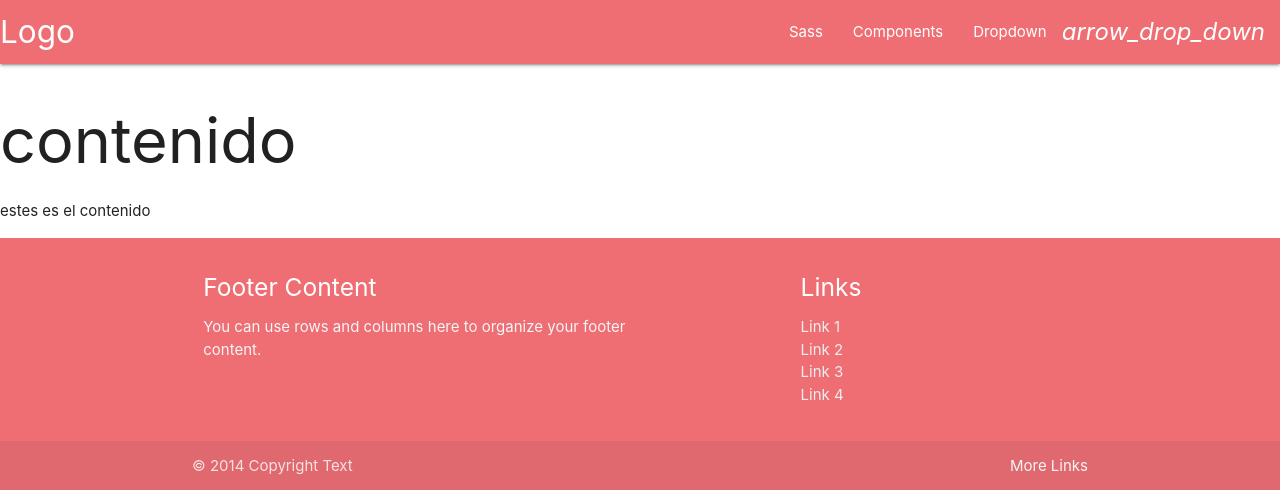
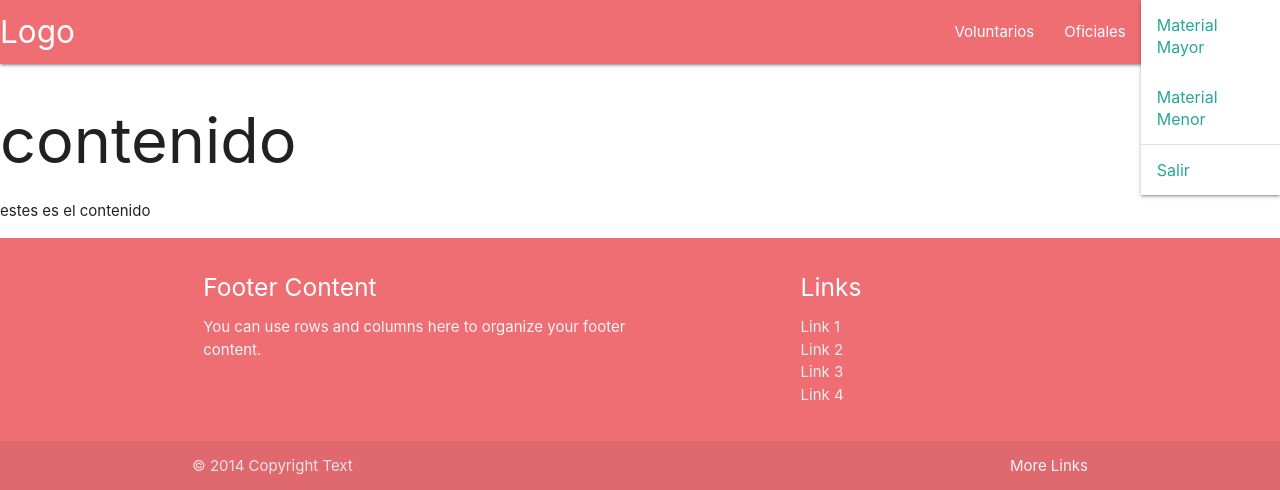
Before and after one commit to ev4squez/Bomb_segunda, a PHP site: page / in a window 1280 px wide, after a click that opens the changed part. Shown: the top 490 px of the page. Run offline with PHP 8.4, Linux system fonts and the light colour scheme.

Commit message:
carga estado

```diff
--- a/index.php
+++ b/index.php
@@ -5,22 +5,23 @@
 	<meta http-equiv="X-UA-Compatible" content="IE=edge">
 	<title></title>
 	<link rel="stylesheet" href="css/materialize.min.css">
+	<link href="https://fonts.googleapis.com/icon?family=Material+Icons" rel="stylesheet">
 </head>
 <body>
 
 	<ul id="dropdown1" class="dropdown-content">
-		<li><a href="#!">one</a></li>
-		<li><a href="#!">two</a></li>
+		<li><a href="#!">Material Mayor</a></li>
+		<li><a href="#!">Material Menor</a></li>
 		<li class="divider"></li>
-		<li><a href="#!">three</a></li>
+		<li><a href="#!">Salir</a></li>
 	</ul>
 	<nav>
 		<div class="nav-wrapper">
 			<a href="#!" class="brand-logo">Logo</a>
 			<ul class="right hide-on-med-and-down">
-				<li><a href="#!">Sass</a></li>
-				<li><a href="#!">Components</a></li>
-				<li><a class="dropdown-trigger" href="#!" data-target="dropdown1">Dropdown<i class="material-icons right">arrow_drop_down</i></a></li>
+				<li><a href="views/user/user.php">Voluntarios</a></li>
+				<li><a href="#!">Oficiales</a></li>
+				<li><a class="dropdown-trigger" href="#!" data-target="dropdown1">Inventario<i class="material-icons right">arrow_drop_down</i></a></li>
 			</ul>
 		</div>
 	</nav>
--- a/model/accion_crud.php
+++ b/model/accion_crud.php
@@ -10,12 +10,12 @@ if (isset($_POST['update'])) {
 	$nom = $_POST['nombre'];
 	$apell = $_POST['apellido'];
 	mysqli_query($conex, "UPDATE responsable SET Rut='$rut', Nombre='$nom', Apellido='$apell' WHERE Id=$id");
-	header('location: user.php');
+	header('location: views/user/user.php');
 }
 
 if (isset($_GET['del'])) {
 	$id = $_GET['del'];
 	mysqli_query($conex, "DELETE FROM responsable WHERE Id=$id");
-	header('location: user.php');
+	header('location: views/user/user.php');
 }
 ?>
--- a/model/cod_registro.php
+++ b/model/cod_registro.php
@@ -15,7 +15,7 @@ function insert($rut, $nom, $apell){
 	{
 		echo "Error";
 	}else {
-		header('location: user.php');
+		header('location: views/user/user.php');
 	}
 }
 
--- a/views/user/edit.php
+++ b/views/user/edit.php
@@ -30,7 +30,7 @@ if (isset($_GET['id'])) {
 <body>
 	<h1>Editar Usuario</h1>
 	<div class="row">
-		<a href="index.php" title="Atras">
+		<a href="views/user/user.php" title="Atras">
 			<input type="button" class="btn" name="" value="Atras"></a>
 		</div>
 
```
Also changed, not shown: views/user/new.php (+5 -5 lines), views/user/user.php (+4 -4 lines).
